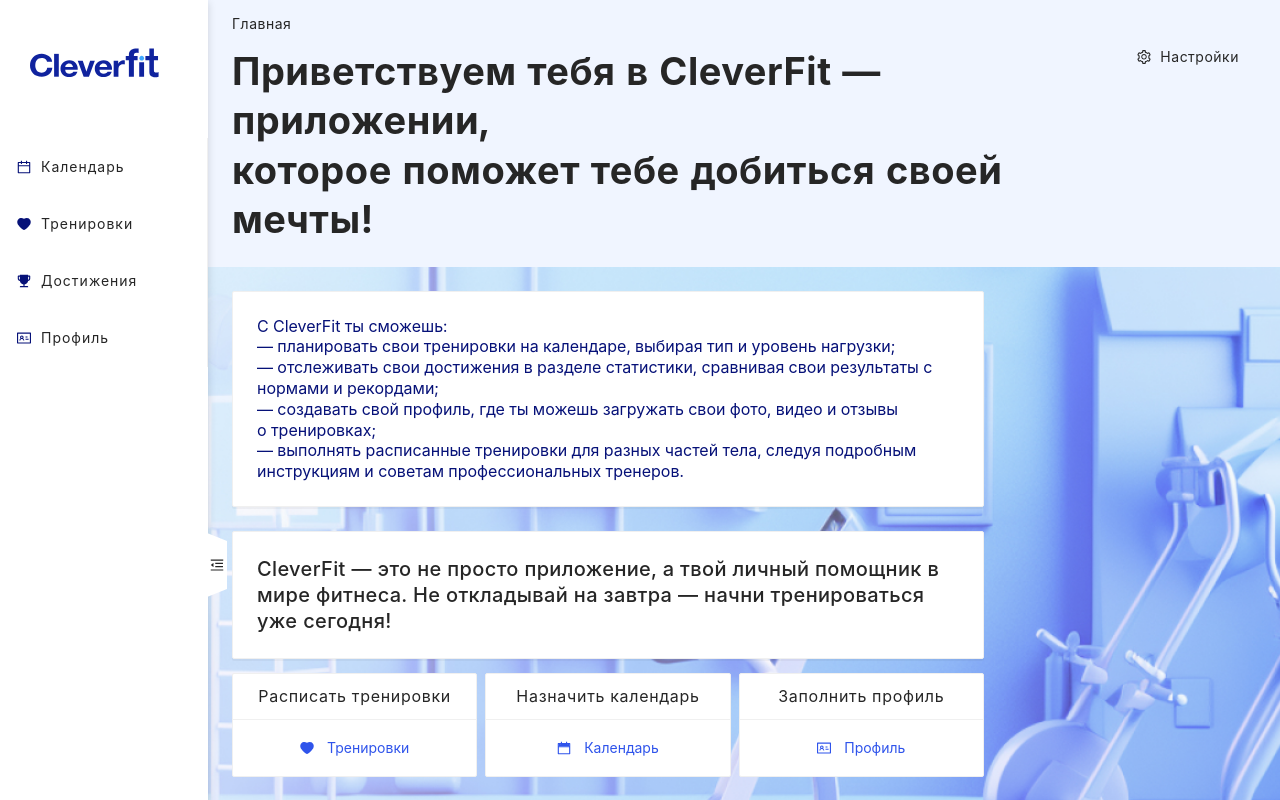
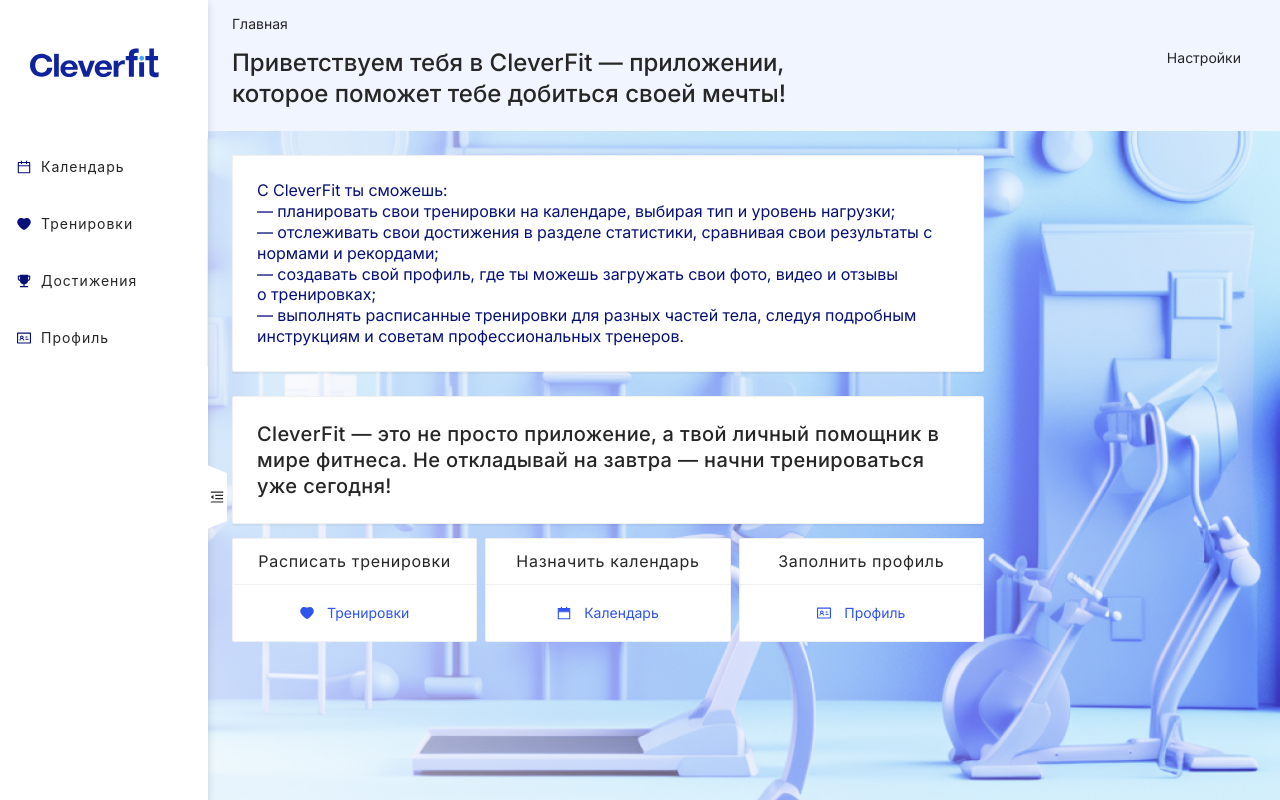
Before and after one commit to ClevertecFrontendLab/Anton-Osip, a React (Vite) app: page / in a window 1280 px wide. Shown: the top 800 px of the page. Built offline with nearby package versions, Linux system fonts and the light colour scheme.

Commit message:
fix: header styles for main-page

```diff
--- a/index.html
+++ b/index.html
@@ -2,9 +2,14 @@
 <html lang="en">
     <head>
         <meta charset="UTF-8" />
-        <link rel="icon" type="image/svg+xml" href="/vite.svg" />
         <meta name="viewport" content="width=device-width, initial-scale=1.0" />
         <title>CleverFIT</title>
+        <link rel="preconnect" href="https://fonts.googleapis.com" />
+        <link rel="preconnect" href="https://fonts.gstatic.com" crossorigin />
+        <link
+            href="https://fonts.googleapis.com/css2?family=Inter:wght@100..900&display=swap"
+            rel="stylesheet"
+        />
     </head>
     <body>
         <div id="root"></div>
--- a/src/pages/main-page/main-page-header/main-page-header.module.css
+++ b/src/pages/main-page/main-page-header/main-page-header.module.css
@@ -3,7 +3,7 @@
     height: auto;
     padding: 13px 24px 22px;
 
-    letter-spacing: 0.5px;
+    letter-spacing: normal;
 
     background: var(--primary-light-1);
 }
@@ -14,6 +14,7 @@
 
 #header .header__breadcrumb span {
     font-family: var(--font-family);
+
     line-height: 130%;
     font-weight: 400;
     font-size: 14px;
@@ -37,12 +38,12 @@
 
 #header .header__settings {
     position: absolute;
-    top: 1px;
-    right: 17px;
+    top: 2px;
+    right: 16px;
 
     display: flex;
     align-items: center;
-    gap: 9px;
+    gap: 11px;
 
     font-family: var(--font-family);
     font-weight: 400;
@@ -52,7 +53,7 @@
     color: var(--character-light-title-85);
 }
 
-@media (max-width: 1053px) {
+@media (max-width: 1286px) {
     #header .header__title {
         font-weight: 500;
         font-size: 24px;
@@ -68,7 +69,10 @@
     }
 }
 
-@media (max-width: 644px) {
+@media (max-width: 744px) {
+    #header {
+        padding-bottom: 21px;
+    }
     #header .header__breadcrumb {
         margin-bottom: 6px;
     }
--- a/src/pages/main-page/main-page-header/main-page-header.tsx
+++ b/src/pages/main-page/main-page-header/main-page-header.tsx
@@ -17,15 +17,15 @@ export const MainPageHeader: React.FC = () => {
                 </Col>
             </Row>
             <Row className={styles.header__row}>
-                <Col xs={{ span: 20 }} md={{ span: 19 }} xl={{ span: 21 }}>
+                <Col xs={{ span: 22 }} md={{ span: 20 }} xl={{ span: 21 }}>
                     <Title className={styles.header__title}>
                         Приветствуем тебя в CleverFit — приложении, <br />
                         которое поможет тебе добиться своей мечты!
                     </Title>
                 </Col>
                 <Col
-                    xs={{ span: 2, offset: 2 }}
-                    md={{ span: 2, offset: 3 }}
+                    xs={{ span: 1, offset: 1 }}
+                    md={{ span: 2, offset: 2 }}
                     xl={{ span: 2, offset: 1 }}
                 >
                     <Link to='#' className={styles.header__settings}>
```
